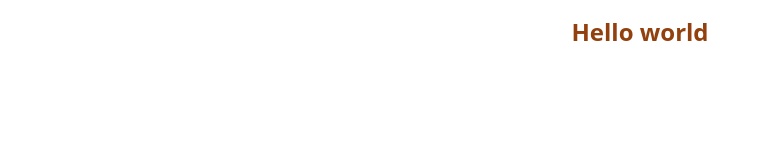
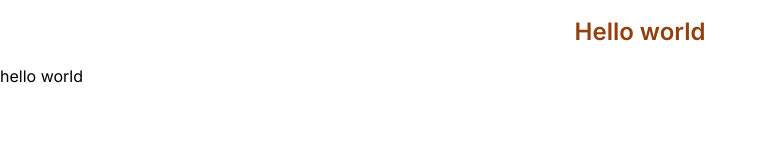
Before and after one commit to Saifurrahmanemon/saifur.me, a Next.js app: page / in a window 1280 px wide. Shown: the top 160 px of the page, without its empty margins (0-769 px from the left). Built offline with nearby package versions, Linux system fonts and the light colour scheme.

Commit message:
feat: configure abs path and add theme provider

```diff
--- a/package.json
+++ b/package.json
@@ -25,6 +25,7 @@
     "eslint-config-next": "13.1.1",
     "gray-matter": "^4.0.3",
     "next": "13.1.1",
+    "next-themes": "^0.2.1",
     "react": "18.2.0",
     "react-dom": "18.2.0",
     "sass": "^1.57.1",
@@ -33,6 +34,7 @@
   "devDependencies": {
     "@commitlint/cli": "^17.3.0",
     "@commitlint/config-conventional": "^17.3.0",
+    "@tailwindcss/typography": "^0.5.9",
     "autoprefixer": "^10.4.13",
     "eslint-config-prettier": "^8.5.0",
     "husky": "^8.0.0",
--- a/pages/_app.tsx
+++ b/pages/_app.tsx
@@ -1,6 +1,16 @@
+import { Inter } from '@next/font/google';
+import { ThemeProvider } from 'next-themes';
 import { AppProps } from 'next/app';
-import '../styles/globals.css';
+import 'styles/globals.css';
+
+const interVariable = Inter();
 
 export default function MyApp({ Component, pageProps }: AppProps) {
-  return <Component {...pageProps} />;
+  return (
+    <ThemeProvider attribute="class">
+      <main className={interVariable.className}>
+        <Component {...pageProps} />
+      </main>
+    </ThemeProvider>
+  );
 }
--- a/pages/index.tsx
+++ b/pages/index.tsx
@@ -4,6 +4,7 @@
       <h1 className="text-2xl text-center text-amber-800 m-3 p-1 font-semibold">
         Hello world
       </h1>
+      <h2>hello world</h2>
     </div>
   );
 }
--- a/tailwind.config.js
+++ b/tailwind.config.js
@@ -1,3 +1,5 @@
+const { spacing, fontFamily } = require('tailwindcss/defaultTheme');
+
 /** @type {import('tailwindcss').Config} */
 module.exports = {
   content: [
@@ -5,8 +7,97 @@
     './app/**/*.{js,ts,jsx,tsx}',
     './components/**/*.{js,ts,jsx,tsx}'
   ],
+  darkMode: 'class',
   theme: {
-    extend: {}
+    extend: {
+      colors: {
+        'blue-opaque': 'rgb(13 42 148 / 18%)',
+        gray: {
+          0: '#fff',
+          100: '#fafafa',
+          200: '#eaeaea',
+          300: '#999999',
+          400: '#888888',
+          500: '#666666',
+          600: '#444444',
+          700: '#333333',
+          800: '#222222',
+          900: '#111111'
+        }
+      },
+      fontFamily: {
+        sans: ['Inter', ...fontFamily.sans]
+      },
+      typography: (theme) => ({
+        DEFAULT: {
+          css: {
+            color: theme('colors.gray.700'),
+            a: {
+              color: theme('colors.blue.500'),
+              '&:hover': {
+                color: theme('colors.blue.700')
+              },
+              code: { color: theme('colors.blue.400') }
+            },
+            'h2,h3,h4': {
+              'scroll-margin-top': spacing[32]
+            },
+            thead: {
+              borderBottomColor: theme('colors.gray.200')
+            },
+            code: { color: theme('colors.pink.500') },
+            'blockquote p:first-of-type::before': false,
+            'blockquote p:last-of-type::after': false
+          }
+        },
+        dark: {
+          css: {
+            color: theme('colors.gray.200'),
+            a: {
+              color: theme('colors.blue.400'),
+              '&:hover': {
+                color: theme('colors.blue.600')
+              },
+              code: { color: theme('colors.blue.400') }
+            },
+            blockquote: {
+              borderLeftColor: theme('colors.gray.700'),
+              color: theme('colors.gray.300')
+            },
+            'h2,h3,h4': {
+              color: theme('colors.gray.100'),
+              'scroll-margin-top': spacing[32]
+            },
+            hr: { borderColor: theme('colors.gray.700') },
+            ol: {
+              li: {
+                '&:before': { color: theme('colors.gray.500') }
+              }
+            },
+            ul: {
+              li: {
+                '&:before': { backgroundColor: theme('colors.gray.500') }
+              }
+            },
+            strong: { color: theme('colors.gray.100') },
+            thead: {
+              th: {
+                color: theme('colors.gray.100')
+              },
+              borderBottomColor: theme('colors.gray.600')
+            },
+            tbody: {
+              tr: {
+                borderBottomColor: theme('colors.gray.700')
+              }
+            }
+          }
+        }
+      })
+    }
   },
-  plugins: []
+  variants: {
+    typography: ['dark']
+  },
+  plugins: [require('@tailwindcss/typography')]
 };
--- a/tsconfig.json
+++ b/tsconfig.json
@@ -8,6 +8,12 @@
     "forceConsistentCasingInFileNames": true,
     "noEmit": true,
     "esModuleInterop": true,
+    "baseUrl": ".",
+    "paths": {
+      "~/ui/*": ["ui/*"],
+      "~/lib/*": ["lib/*"],
+      "~/public/*": ["public/*"]
+    },
     "module": "esnext",
     "moduleResolution": "node",
     "resolveJsonModule": true,
--- /dev/null
+++ b/ui/ThemeSwitch.tsx
@@ -0,0 +1,42 @@
+import { useTheme } from 'next-themes';
+import { useEffect, useState } from 'react';
+
+const ThemeSwitch = () => {
+  const [mounted, setMounted] = useState(false);
+  const { theme, setTheme, resolvedTheme } = useTheme();
+
+  // When mounted on client, now we can show the UI
+  useEffect(() => setMounted(true), []);
+
+  return (
+    <button
+      aria-label="Toggle Dark Mode"
+      type="button"
+      className="ml-1 mr-1 h-8 w-8 rounded p-1 sm:ml-4"
+      onClick={() =>
+        setTheme(
+          theme === 'dark' || resolvedTheme === 'dark' ? 'light' : 'dark'
+        )
+      }
+    >
+      <svg
+        xmlns="http://www.w3.org/2000/svg"
+        viewBox="0 0 20 20"
+        fill="currentColor"
+        className="text-gray-900 dark:text-gray-100"
+      >
+        {mounted && (theme === 'dark' || resolvedTheme === 'dark') ? (
+          <path
+            fillRule="evenodd"
+            d="M10 2a1 1 0 011 1v1a1 1 0 11-2 0V3a1 1 0 011-1zm4 8a4 4 0 11-8 0 4 4 0 018 0zm-.464 4.95l.707.707a1 1 0 001.414-1.414l-.707-.707a1 1 0 00-1.414 1.414zm2.12-10.607a1 1 0 010 1.414l-.706.707a1 1 0 11-1.414-1.414l.707-.707a1 1 0 011.414 0zM17 11a1 1 0 100-2h-1a1 1 0 100 2h1zm-7 4a1 1 0 011 1v1a1 1 0 11-2 0v-1a1 1 0 011-1zM5.05 6.464A1 1 0 106.465 5.05l-.708-.707a1 1 0 00-1.414 1.414l.707.707zm1.414 8.486l-.707.707a1 1 0 01-1.414-1.414l.707-.707a1 1 0 011.414 1.414zM4 11a1 1 0 100-2H3a1 1 0 000 2h1z"
+            clipRule="evenodd"
+          />
+        ) : (
+          <path d="M17.293 13.293A8 8 0 016.707 2.707a8.001 8.001 0 1010.586 10.586z" />
+        )}
+      </svg>
+    </button>
+  );
+};
+
+export default ThemeSwitch;
```
Also changed, not shown: 2 other files (tests, documents, lock files or other folders).
